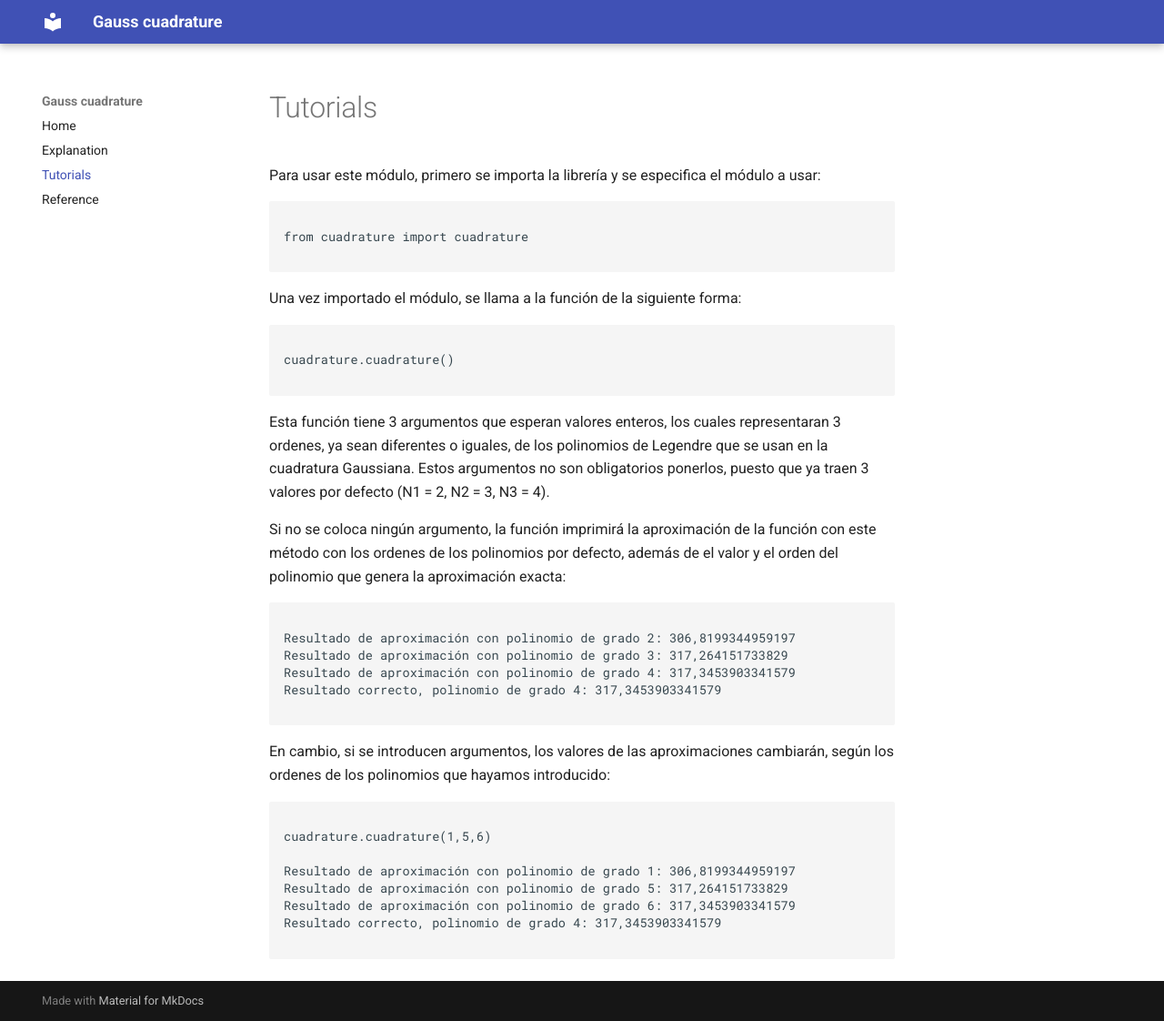
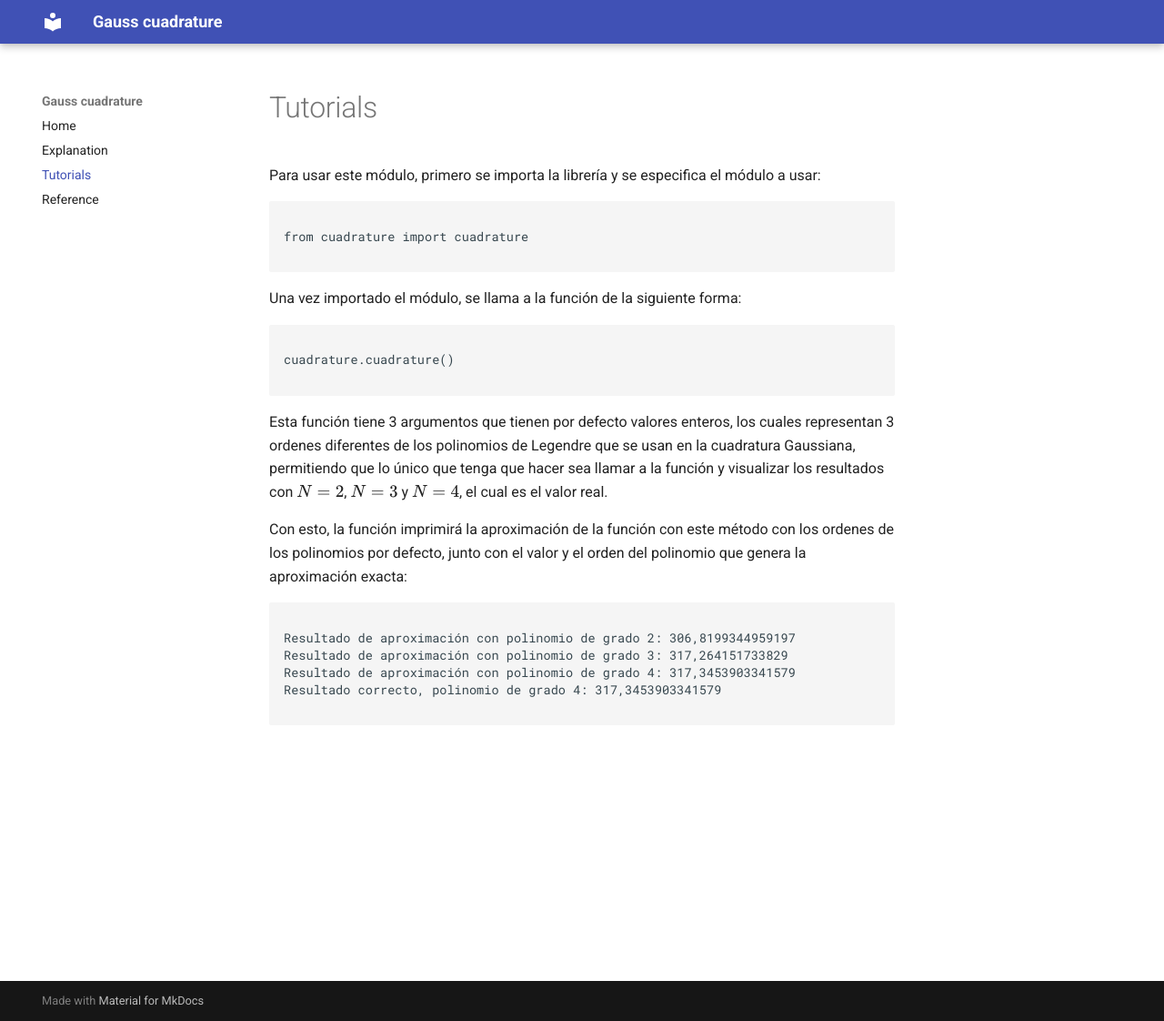
Before and after one commit to Ervin2110/Cuadratura-Gaussiana, an MkDocs documentation site: the page built from docs/tutorials.md, in a window 1280 px wide and 1122 px high. Shown: the whole window at 91% size. Built offline with MkDocs 1.6.1 and Material for MkDocs 9.7.7, drawn with Linux system fonts in a browser that asks for light colours.

Commit message:
Update documentation content

````diff
--- a/docs/tutorials.md
+++ b/docs/tutorials.md
@@ -13,9 +13,9 @@ cuadrature.cuadrature()
 
 ```
 
-Esta función tiene 3 argumentos que esperan valores enteros, los cuales representaran 3 ordenes, ya sean diferentes o iguales, de los polinomios de Legendre que se usan en la cuadratura Gaussiana. Estos argumentos no son obligatorios ponerlos, puesto que ya traen 3 valores por defecto (N1 = 2, N2 = 3, N3 = 4).
+Esta función tiene 3 argumentos que tienen por defecto valores enteros, los cuales representan 3 ordenes diferentes de los polinomios de Legendre que se usan en la cuadratura Gaussiana, permitiendo que lo único que tenga que hacer sea llamar a la función y visualizar los resultados con $N = 2$, $N = 3$ y $N = 4$, el cual es el valor real.
 
-Si no se coloca ningún argumento, la función imprimirá la aproximación de la función con este método con los ordenes de los polinomios por defecto, además de el valor y el orden del polinomio que genera la aproximación exacta:
+Con esto, la función imprimirá la aproximación de la función con este método con los ordenes de los polinomios por defecto, junto con el valor y el orden del polinomio que genera la aproximación exacta:
 
 ```python3
 
@@ -25,16 +25,3 @@ Resultado de aproximación con polinomio de grado 4: 317,3453903341579
 Resultado correcto, polinomio de grado 4: 317,3453903341579
 
 ```
-
-En cambio, si se introducen argumentos, los valores de las aproximaciones cambiarán, según los ordenes de los polinomios que hayamos introducido:
-
-```python3
-
-cuadrature.cuadrature(1,5,6)
-
-Resultado de aproximación con polinomio de grado 1: 306,8199344959197
-Resultado de aproximación con polinomio de grado 5: 317,264151733829
-Resultado de aproximación con polinomio de grado 6: 317,3453903341579
-Resultado correcto, polinomio de grado 4: 317,3453903341579
-
-```
````
Also changed, not shown: docs/explanation.md (+2 -2 lines), docs/index.md (+1 -1 lines).
